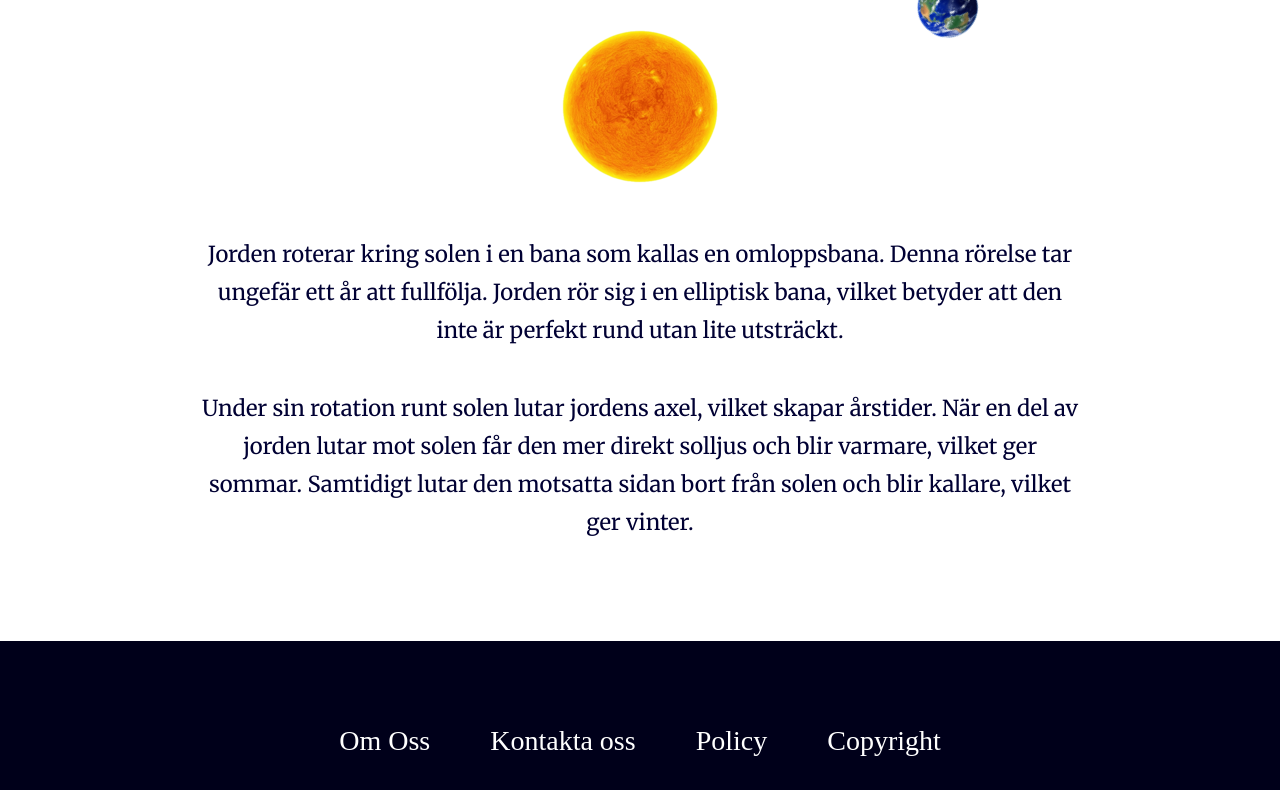
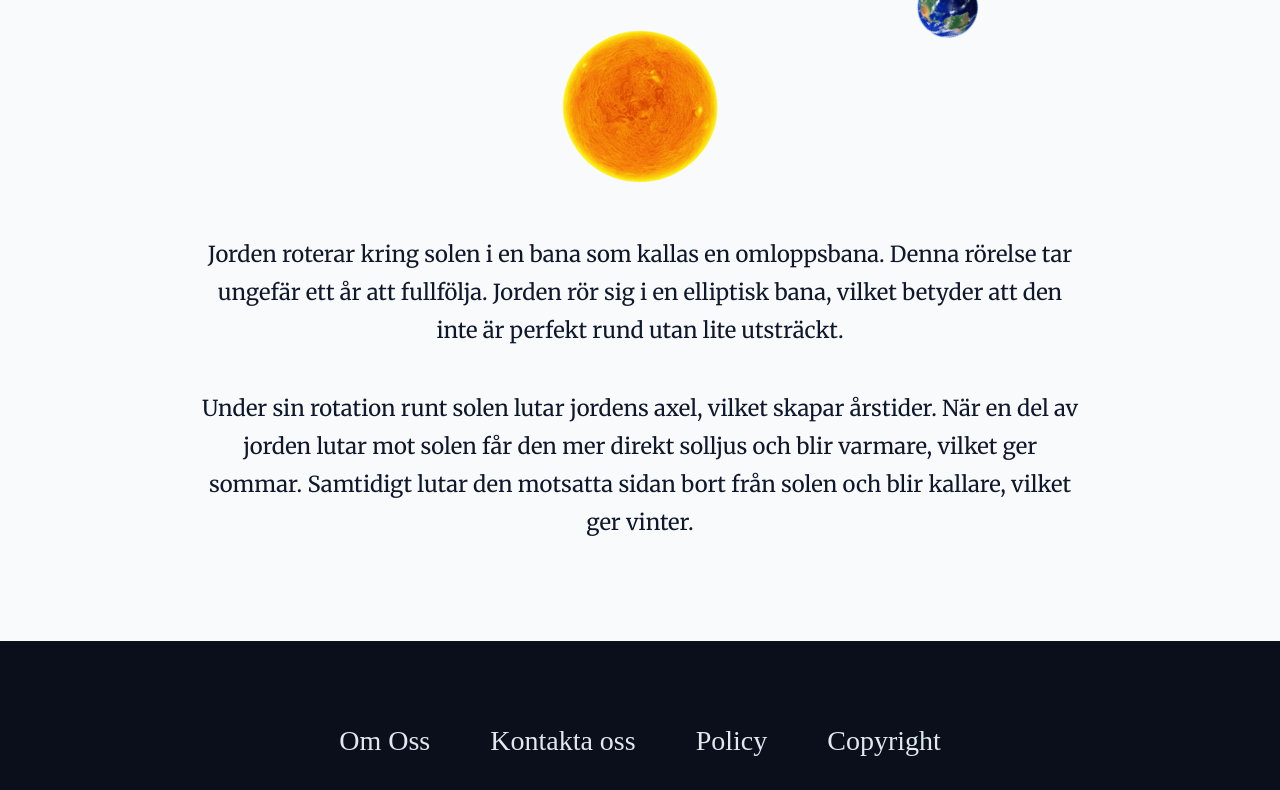
Before and after one commit to umavanmoriel/Moment4Animeringar, a website built with Parcel: page src/pages/animering.html in a window 1280 px wide. Shown: the part 255-1045 px from the top of the page. Built offline with nearby package versions, Linux system fonts and the light colour scheme.

Commit message:
--Lade till sidor för diagram och karta diagram.html och map.html --Länkade diagram.html och map.html i huvudmeny

```diff
--- a/src/css/_base.scss
+++ b/src/css/_base.scss
@@ -1,8 +1,8 @@
-$background-color-dark: #000033;
-$background-color-light: white;
+$background-color-dark: #0f172a;
+$background-color-light: #f8fafc;
 
-$font-color-light: white;
-$font-color-dark: #000033;
+$font-color-light: #e2e8f0;
+$font-color-dark: #0f172a;
 
 body {
   background-color: $background-color-dark;
@@ -25,11 +25,11 @@ a {
 }
 
 
-$meny-color: #0000ff;
+$meny-color: #38bdf8;
 
-$light-meny-color: lighten($meny-color, 10%);
+$light-meny-color: lighten($meny-color, 12%);
 
-$darker-background-color: darken($background-color-dark, 5%);
+$darker-background-color: darken($background-color-dark, 4%);
 
 
 $heading-font: 'Roboto', Arial;
--- a/src/pages/animering.html
+++ b/src/pages/animering.html
@@ -25,8 +25,8 @@
                     <li><a href="./animering.html">Animeringar</a></li>
                     <li><a href="../pages/sass.html">SASS</a></li>
                     <li><a href="./copyright.html">Copyright</a></li>
-                    <li><a href="#"></a></li>
-                    <li><a href="#"></a></li>
+                    <li><a href="./diagram.html"></a></li>
+                    <li><a href="./map.html"></a></li>
                 </ul>
             </div>
         </div>
```
Also changed, not shown: src/pages/copyright.html (+2 -2 lines), src/pages/index.html (+2 -2 lines), src/pages/sass.html (+2 -2 lines), dist/animering.html, dist/copyright.html, dist/diagram.html (added), dist/index.html, dist/map.html (added), dist/sass.html, src/pages/diagram.html (added), src/pages/map.html (added), 5 other files.
